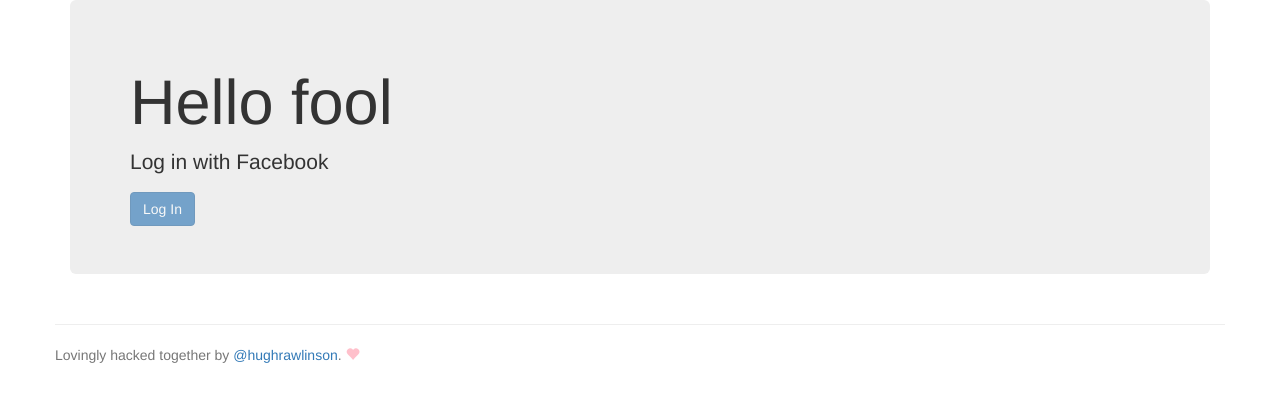
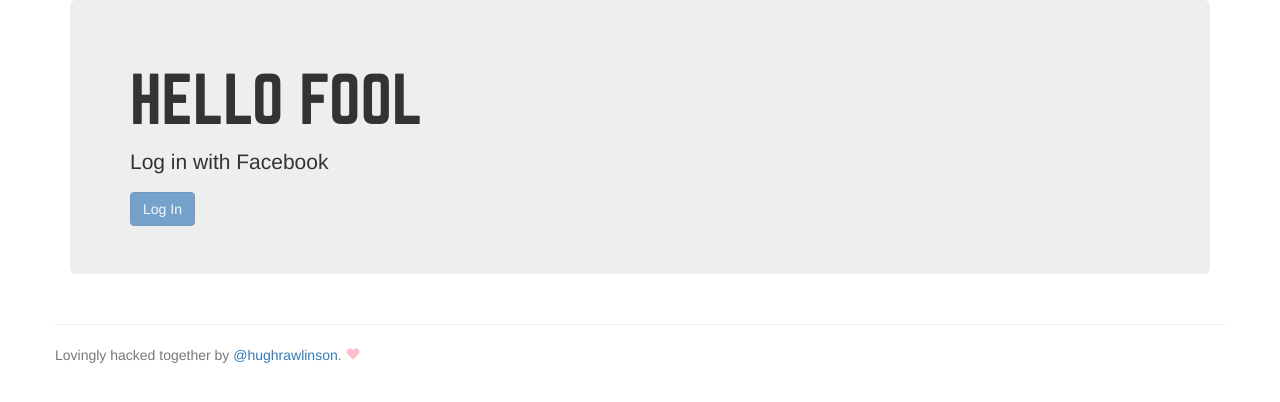
Before and after one commit to hughrawlinson/yourmusiverse, a plain HTML site: page index.html in a window 1280 px wide. Drawn offline with nearby package versions, Linux system fonts and the light colour scheme.

Commit message:
somethigns

```diff
--- a/index.html
+++ b/index.html
@@ -24,6 +24,16 @@
 				w.attachEvent("onload", gs);
 		})(window);
 	</script>
+	<style>
+	@font-face {
+		font-family: 'Norwester';
+		src: url('assets/fonts/norwester.ttf');
+	}
+	h1,h2,h3,h4,h5,h6{
+		font-family:Norwester;
+		text-transform: uppercase;
+	}
+	</style>
 </head>
 <body>
 	<div class="container">
```
Also changed, not shown: assets/fonts/norwester.ttf (added), assets/fonts/norwester.woff (added), 2 other files.
